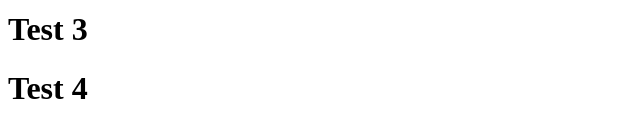
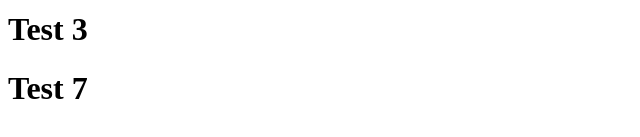
Before and after one commit to floydferrer/TestRepo, a plain HTML site: page index.html in a window 1280 px wide. Shown: the part 127-264 px from the top of the page, 0-640 px from the left. Drawn offline with Linux system fonts and the light colour scheme.

Commit message:
change Test 4

```diff
--- a/index.html
+++ b/index.html
@@ -11,7 +11,7 @@
     <h1>Test</h1>
     <h1>Test 2</h1>
     <h1>Test 3</h1>
-    <h1>Test 4</h1>
+    <h1>Test 7</h1>
 </body>
 
 </html>
```
